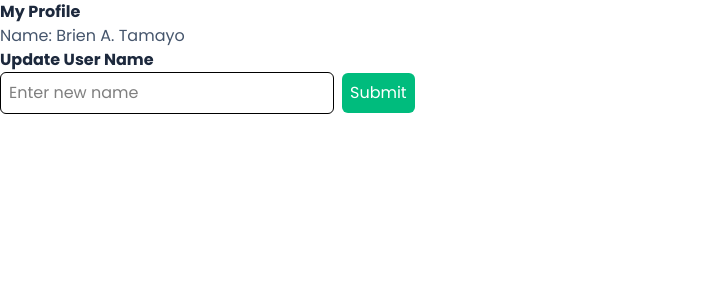
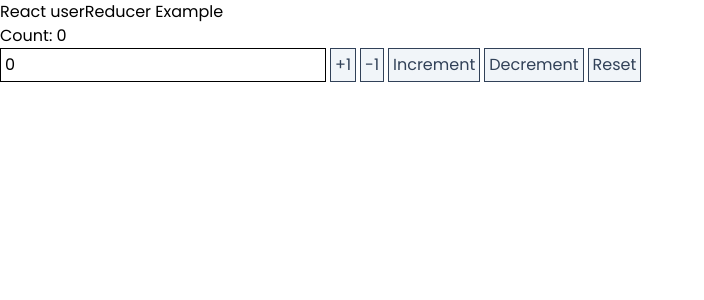
Before and after one commit to brientamayo/React-Course, a React (Vite) app: page / in a window 1280 px wide. Shown: the top 300 px of the page, without its empty margins (0-704 px from the left). Built offline with nearby package versions, Linux system fonts and the light colour scheme.

Commit message:
February16,2026
UseReducer

```diff
--- a/src/App.jsx
+++ b/src/App.jsx
@@ -1,14 +1,10 @@
-import UserProfile from "./UserProfile"
-import {UserProvider} from './UserContext'
-import UpdateUser from "./UpdateUser"
+import Counter from "./Counter"
 function App() {
 
   return (
     <div>
-      <UserProvider>
-        <UserProfile/>
-        <UpdateUser/>
-      </UserProvider>
+      <h1>React userReducer Example</h1>
+      <Counter/>
     </div>
 
   )
--- a/src/Counter.jsx
+++ b/src/Counter.jsx
@@ -1,34 +1,39 @@
 import {useState} from 'react';
+import { CounterReducer, initialState } from './CounterReducer';
+import { useReducer } from 'react';
+const Counter = () => {
+	const [inputValue, setInputValue] = useState(0);
+	const [state, dispatch] = useReducer(CounterReducer, initialState)
 
-const Counter = () => {
-	const [count, setCount] = useState(0);
+	const handleIncrement = () => {
+		dispatch({type: 'increment'});
+	}
 
+	const handleDecrement = () => {
+		dispatch({type: 'decrement'});
+	}
+
+	const handleIncrementByAmount = () => {
+		dispatch({type: 'incrementByAmount', payload: Number(inputValue)});
+		setInputValue(0);
+	}
+	const handleDecrementByAmount = () => {
+		dispatch({type: 'decrementByAmount', payload: Number(inputValue)});
+		setInputValue(0);
+	}
+	const handleReset = () => {
+		dispatch({type: 'reset'});
+		setInputValue(0);
+	}
 	return(
 		<div>
-			<h1>You clicked {count} times</h1>
-			<button
-				className='border'
-				onClick={() => setCount(count + 1)}>
-				Add 1
-			</button>
-			<button
-				className='border'
-				onClick={() => {
-					if(count > 0){
-						setCount(count - 1);
-					}
-				}}>
-				Subract 1
-			</button>
-            <button
-                className='border'
-                onClick={() => {
-                    if(count !== 0){
-                        setCount(0);
-                    }
-                }}>
-                Reset
-            </button>
+			<h1>Count: {state.count}</h1>
+			<input className='border p-1 mr-1' value={inputValue} type='number' min={0} onChange={(e) => setInputValue(e.target.value)}/>
+			<button onClick={handleIncrement} className='border bg-slate-100 text-slate-700 p-1 mr-1'>+1</button>
+			<button onClick={handleDecrement}  className='border bg-slate-100 text-slate-700 p-1 mr-1'>-1</button>
+			<button onClick={handleIncrementByAmount} className='border bg-slate-100 text-slate-700 p-1 mr-1'>Increment</button>
+			<button onClick={handleDecrementByAmount} className='border bg-slate-100 text-slate-700 p-1 mr-1'>Decrement</button>
+			<button onClick={handleReset}  className='border bg-slate-100 text-slate-700 p-1 mr-1'>Reset</button>
 		</div>
 	)
 }
--- /dev/null
+++ b/src/CounterReducer.jsx
@@ -0,0 +1,20 @@
+const initialState = {count: 0};
+
+const CounterReducer = (state, action) => {
+  switch (action.type) {
+    case "increment":
+      return { ...state, count: state.count + 1};
+    case "decrement":
+      return { ...state, count: state.count - 1};
+    case "incrementByAmount":
+      return { ...state, count: state.count + action.payload };
+    case "decrementByAmount":
+      return { ...state, count: state.count - action.payload };
+    case "reset":
+      return { ...state, count: 0 };
+    default:
+      return state;
+  }
+};
+
+export {CounterReducer, initialState};
```
